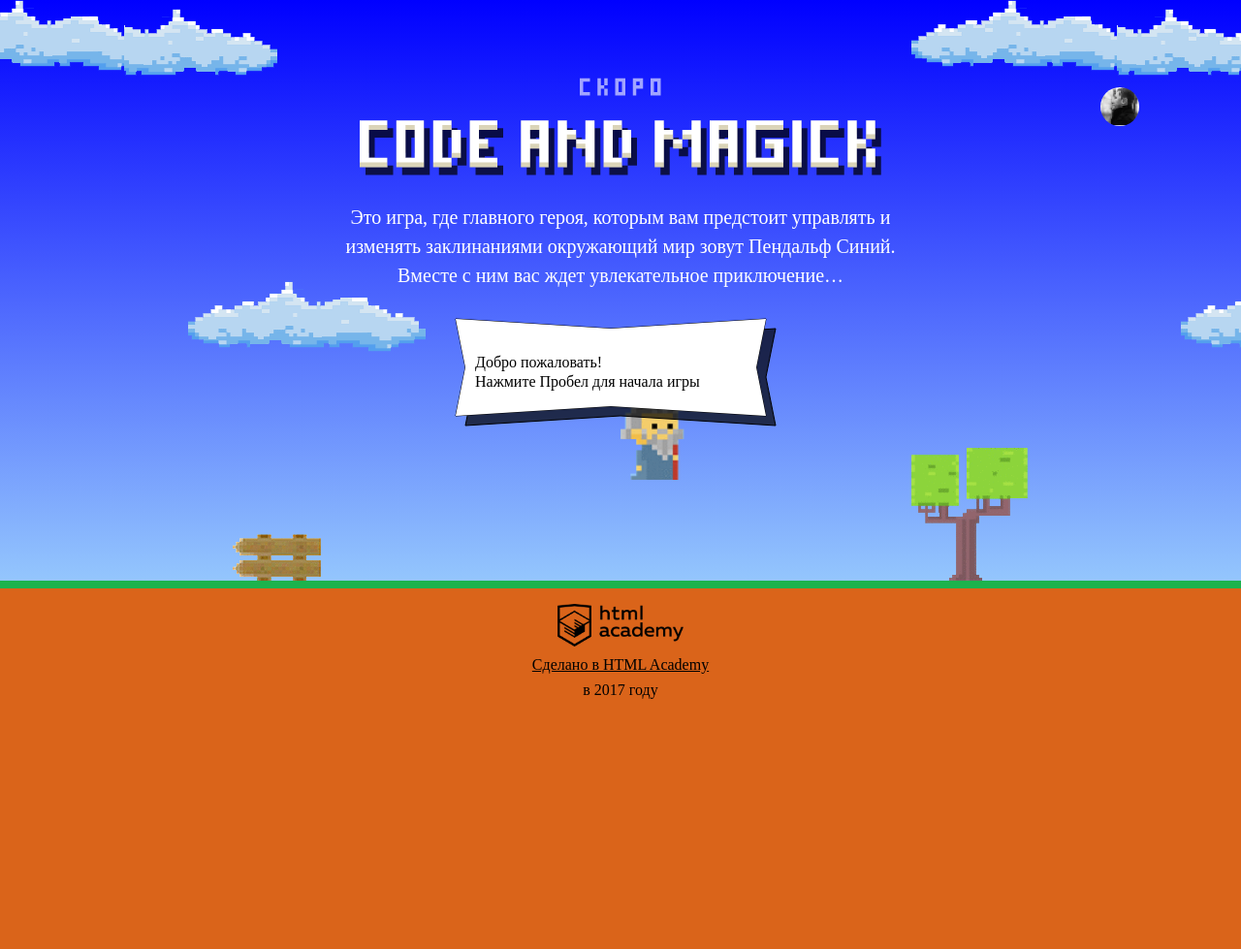
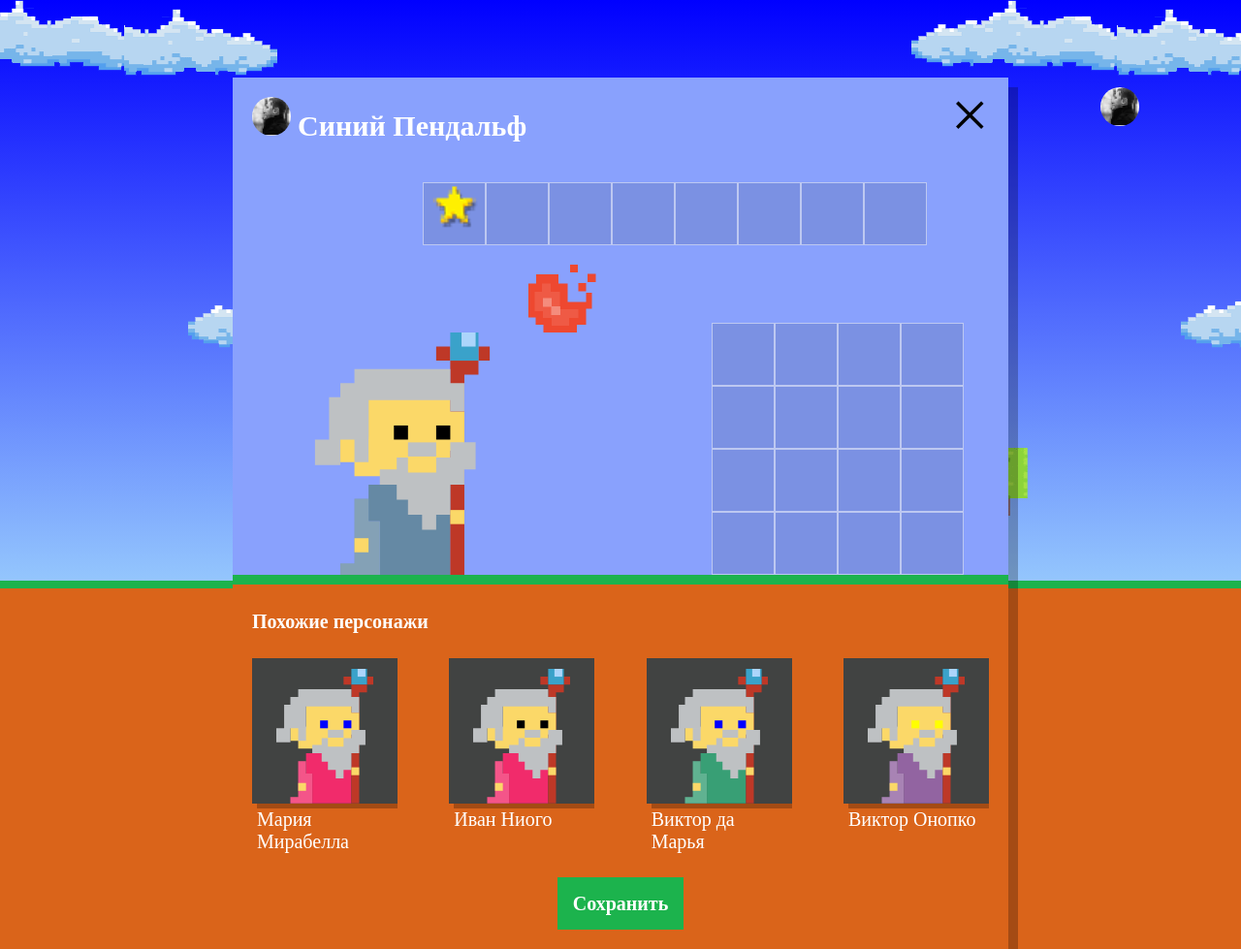
Before and after one commit to karpovichs/838895-code-and-magick-17, a website: page index.html in a window 1280 px wide. Shown: the whole page at 97% size. Before the commit the page ends 800 px from the top, so only its background shows below. Drawn offline with Linux system fonts and the light colour scheme; a web font is replaced by a local one.

Commit message:
Выполнила задание с показом похожих волшебников

```diff
--- a/index.html
+++ b/index.html
@@ -205,6 +205,7 @@
   }
 </script>
 
+<script src="js/setup.js"></script>
 <script src="js/stat.js"></script>
 <script src="js/game.js"></script>
 
--- /dev/null
+++ b/js/setup.js
@@ -0,0 +1,52 @@
+'use strict';
+
+var WIZARD_FIRST_NAMES = ['Иван', 'Хуан Себастьян', 'Мария', 'Кристоф', 'Виктор', 'Юлия', 'Люпита', 'Вашингтон'];
+
+var WIZARD_SECOND_NAMES = ['да Марья', 'Верон', 'Мирабелла', 'Вальц', 'Онопко', 'Топольницкая', 'Ниого', 'Ирвинг'];
+
+var WIZARD_COAT = ['rgb(101, 137, 164)', 'rgb(241, 43, 107)', 'rgb(146, 100, 161)', 'rgb(56, 159, 117)', 'rgb(215, 210, 55)', 'rgb(0, 0, 0)'];
+
+var WIZARD_EYES = ['black', 'red', 'blue', 'yellow', 'green'];
+
+function getRandomNumber(min, max) {
+  return Math.floor(Math.random() * (max - min)) + min;
+}
+
+var userDialog = document.querySelector('.setup');
+userDialog.classList.remove('hidden');
+
+var similarListElement = document.querySelector('.setup-similar-list');
+var similarWizardTemplate = document.querySelector('#similar-wizard-template')
+    .content
+    .querySelector('.setup-similar-item');
+
+var wizards = [];
+for (var i = 0; i < 4; i++) {
+  wizards[i] = {
+    name: WIZARD_FIRST_NAMES[getRandomNumber(0, WIZARD_FIRST_NAMES.length)] + ' ' + WIZARD_SECOND_NAMES[getRandomNumber(0, WIZARD_SECOND_NAMES.length)],
+
+    coatColor: WIZARD_COAT[getRandomNumber(0, WIZARD_COAT.length)],
+
+    eyesColor: WIZARD_EYES[getRandomNumber(0, WIZARD_EYES.length)]
+  };
+}
+
+var renderWizard = function (wizard) {
+  var wizardElement = similarWizardTemplate.cloneNode(true);
+
+  wizardElement.querySelector('.setup-similar-label').textContent = wizard.name;
+  wizardElement.querySelector('.wizard-coat').style.fill = wizard.coatColor;
+
+  wizardElement.querySelector('.wizard-eyes').style.fill = wizard.eyesColor;
+
+  return wizardElement;
+};
+
+var fragment = document.createDocumentFragment();
+for (i = 0; i < 4; i++) {
+  fragment.appendChild(renderWizard(wizards[i]));
+}
+
+similarListElement.appendChild(fragment);
+
+userDialog.querySelector('.setup-similar').classList.remove('hidden');
```
